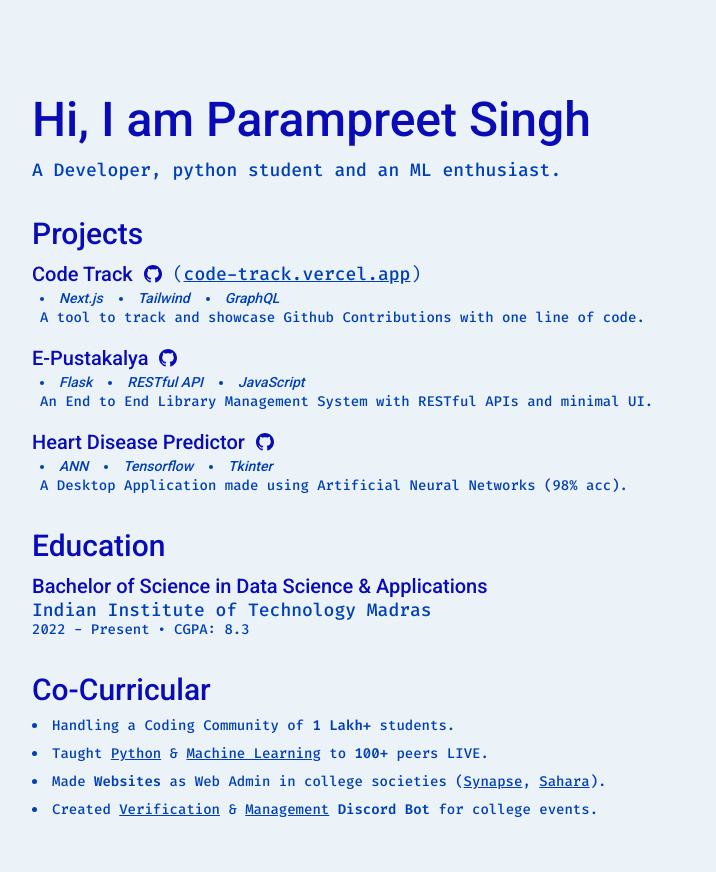
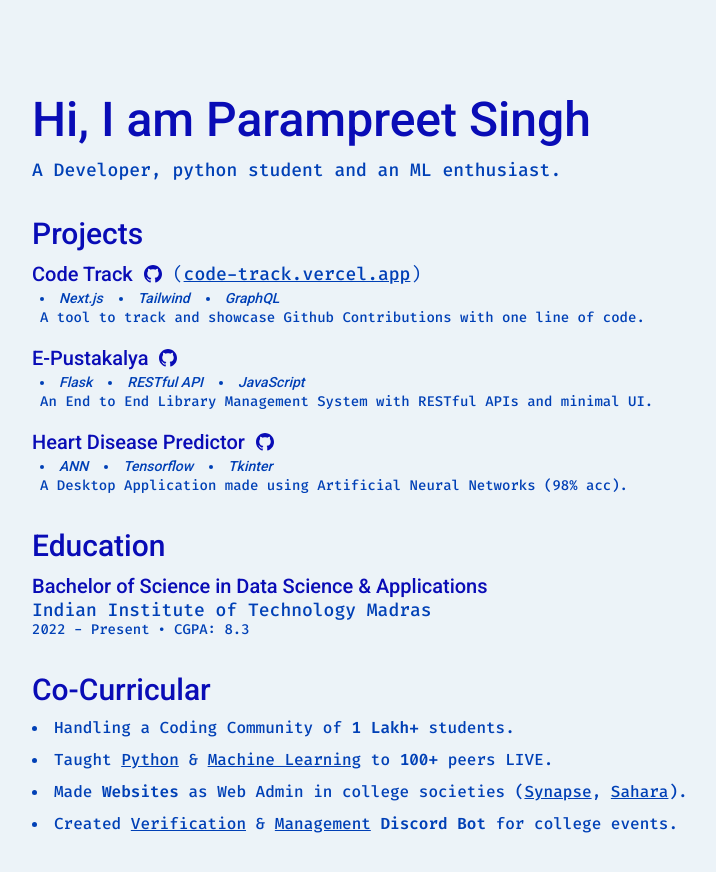
Before and after one commit to Param302/portfolio, a Next.js app in the folder portfolio/: page / in a window 1280 px wide. Shown: the top 872 px of the page, without its empty margins (224-940 px from the left). Built offline with nearby package versions, Linux system fonts and the light colour scheme.

Commit message:
update: fix font size of co-curricular

```diff
--- a/portfolio/src/app/components/CoCurricular.js
+++ b/portfolio/src/app/components/CoCurricular.js
@@ -2,7 +2,7 @@
     return (
         <section id="cocurricular" className="flex flex-col space-y-2">
             <h2 className="text-2xl md:text-3xl font-medium font-heading">Co-Curricular</h2>
-            <ul className="list-disc list-inside flex flex-col space-y-2 font-medium text-sm md:text-md">
+            <ul className="list-disc list-inside flex flex-col space-y-2 font-medium text-sm md:text-base">
                 <li>Handling a Coding Community of <span className="font-semibold">1 Lakh+</span> students.</li>
                 <li>Taught <a href="https://www.youtube.com/playlist?list=PLClULgPbRPsD-t0AYG8hR5iLIt2ZaNTkv" target="_blank" rel="noopener noreferrer" className="underline">Python</a> & <a href="https://www.youtube.com/playlist?list=PLClULgPbRPsA1twUfMlWkI4yJeqjsSi23" target="_blank" rel="noopener noreferrer" className="underline">Machine Learning</a> to <span className="font-semibold">100+</span> peers LIVE.</li>
                 <li>Made <span className="font-semibold">Websites</span> as Web Admin in college societies (<a href="https://synapse-society.github.io/Synapse/" target="_blank" rel="noopener noreferrer" className="underline">Synapse</a>, <a href="https://sahara-society.github.io/Sahara/" target="_blank" rel="noopener noreferrer" className="underline">Sahara</a>).</li>
```
